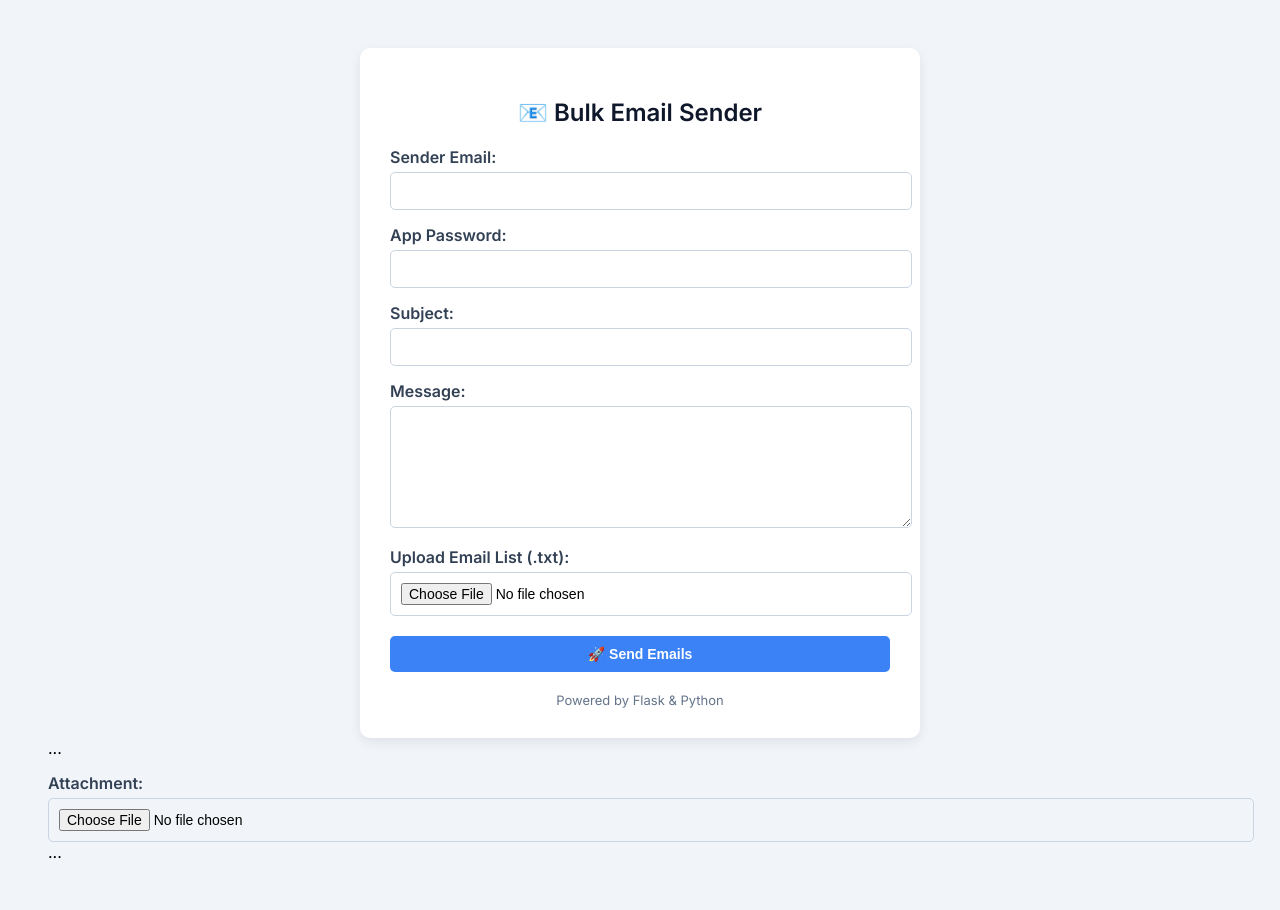
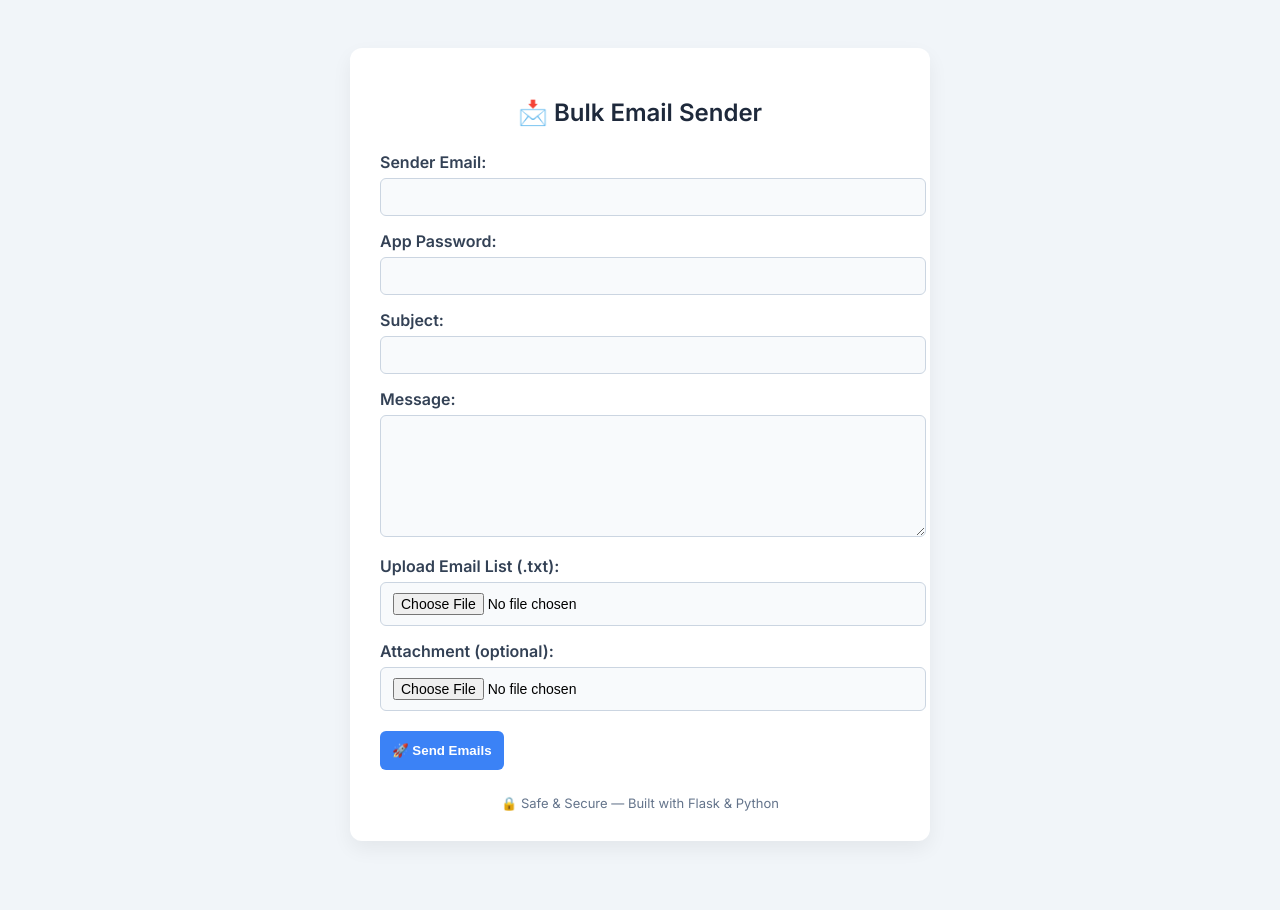
Before and after one commit to Sadek28-og/bulk-email-webapp, a Flask app: page / in a window 1280 px wide. After the commit the page ends 841 px from the top, so only its background shows below. Run offline with Flask 3, Linux system fonts and the light colour scheme.

Commit message:
Update index.html

```diff
--- a/templates/index.html
+++ b/templates/index.html
@@ -1,4 +1,3 @@
-<!-- templates/index.html -->
 <!DOCTYPE html>
 <html lang="en">
 <head>
@@ -12,48 +11,63 @@
       padding: 40px;
     }
     .container {
-            background: white;
-            max-width: 500px;
+      background: #ffffff;
+      max-width: 520px;
       margin: auto;
-            border-radius: 10px;
       padding: 30px;
-            box-shadow: 0 4px 12px rgba(0,0,0,0.08);
+      border-radius: 12px;
+      box-shadow: 0 8px 20px rgba(0, 0, 0, 0.06);
     }
     h2 {
       text-align: center;
-            color: #0f172a;
+      margin-bottom: 25px;
+      font-size: 24px;
+      color: #1e293b;
     }
     label {
       display: block;
-            margin: 15px 0 5px;
+      margin: 15px 0 6px;
       font-weight: 600;
       color: #334155;
     }
-        input, textarea {
+    input[type="email"],
+    input[type="password"],
+    input[type="text"],
+    textarea,
+    input[type="file"] {
       width: 100%;
-            padding: 10px;
+      padding: 10px 12px;
+      font-size: 14px;
       border: 1px solid #cbd5e1;
-            border-radius: 5px;
-            font-size: 14px;
+      border-radius: 6px;
+      background-color: #f8fafc;
+      transition: border 0.3s;
+    }
+    input:focus,
+    textarea:focus {
+      border-color: #3b82f6;
+      outline: none;
     }
     textarea {
       resize: vertical;
-            height: 100px;
+      min-height: 100px;
     }
     input[type="submit"] {
+      background-color: #3b82f6;
+      color: #ffffff;
+      font-weight: 600;
+      padding: 12px;
       margin-top: 20px;
-            background-color: #3b82f6;
-            color: white;
-            font-weight: 600;
+      border: none;
+      border-radius: 6px;
       cursor: pointer;
-            border: none;
       transition: background 0.3s;
     }
     input[type="submit"]:hover {
       background-color: #2563eb;
     }
     .footer {
-            margin-top: 20px;
+      margin-top: 25px;
       text-align: center;
       font-size: 13px;
       color: #64748b;
@@ -62,7 +76,7 @@
 </head>
 <body>
   <div class="container">
-        <h2>📧 Bulk Email Sender</h2>
+    <h2>📩 Bulk Email Sender</h2>
     <form method="POST" enctype="multipart/form-data">
       <label for="sender_email">Sender Email:</label>
       <input type="email" name="sender_email" required>
@@ -79,15 +93,12 @@
       <label for="email_file">Upload Email List (.txt):</label>
       <input type="file" name="email_file" accept=".txt" required>
 
+      <label for="attachment">Attachment (optional):</label>
+      <input type="file" name="attachment" accept="*/*">
+
       <input type="submit" value="🚀 Send Emails">
     </form>
-        <div class="footer">Powered by Flask & Python</div>
+    <div class="footer">🔒 Safe & Secure — Built with Flask & Python</div>
   </div>
 </body>
 </html>
-<form method="POST" enctype="multipart/form-data">
-  ...
-  <label>Attachment:</label>
-  <input type="file" name="attachment">
-  ...
-</form>
```
Lines whose indentation alone changed are shown as unchanged.
